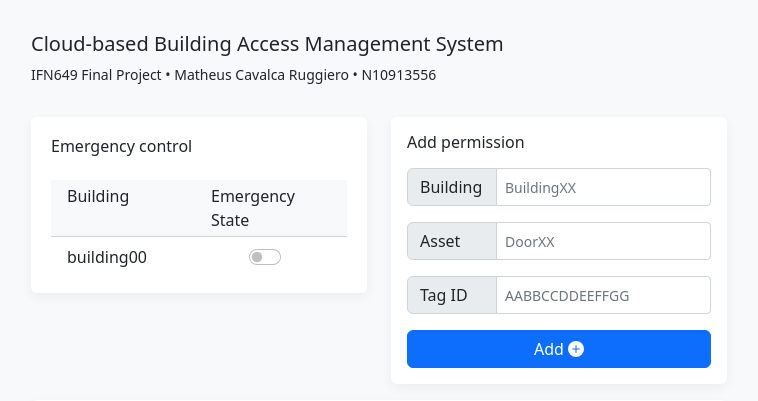
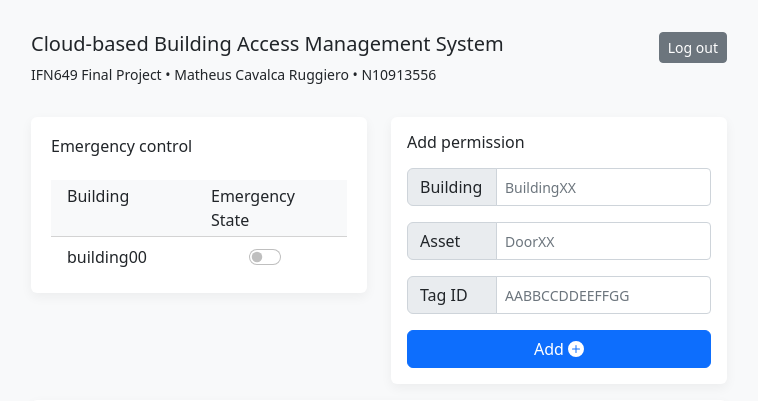
Before and after one commit to MattRugg/ifn649-finalproject, a Flask app: page / in a window 1280 px wide. Shown: the top 401 px of the page, without its empty margins (261-1019 px from the left). Run offline with Flask 2, Linux system fonts and the light colour scheme; the visitor is signed in with stand-in values (Sample User, id 1); some libraries are stand-ins or nearby versions.

Commit message:
Added logout button

```diff
--- a/awscloudtier/templates/index.html
+++ b/awscloudtier/templates/index.html
@@ -3,7 +3,7 @@
   <head>
     <meta charset="utf-8">
     <meta name="viewport" content="width=device-width, initial-scale=1">
-    <title>Bootstrap demo</title>
+    <title>IFN649 Final Project - Cloud-based Building Access Management System</title>
     <link href="https://cdn.jsdelivr.net/npm/bootstrap@5.2.1/dist/css/bootstrap.min.css" rel="stylesheet" integrity="sha384-iYQeCzEYFbKjA/T2uDLTpkwGzCiq6soy8tYaI1GyVh/UjpbCx/TYkiZhlZB6+fzT" crossorigin="anonymous">
     <style>
         .box-shadow { box-shadow: 0 .25rem .75rem rgba(0, 0, 0, .05); }
@@ -14,7 +14,12 @@
 
     <main role="main" class="container" style="max-width:720px;">
       <div class="row pt-3 mt-3">
+        <div class="col-10">
           <h5>Cloud-based Building Access Management System</h5>
+        </div>
+        <div class="col-2" style="text-align:right;">
+          <a href="/logout" class="btn btn-sm btn-secondary">Log out</a>
+        </div>
       </div>
       <div class="row pb-3 mb-3">
         <small>IFN649 Final Project &bull; Matheus Cavalca Ruggiero &bull; N10913556</small>
```
